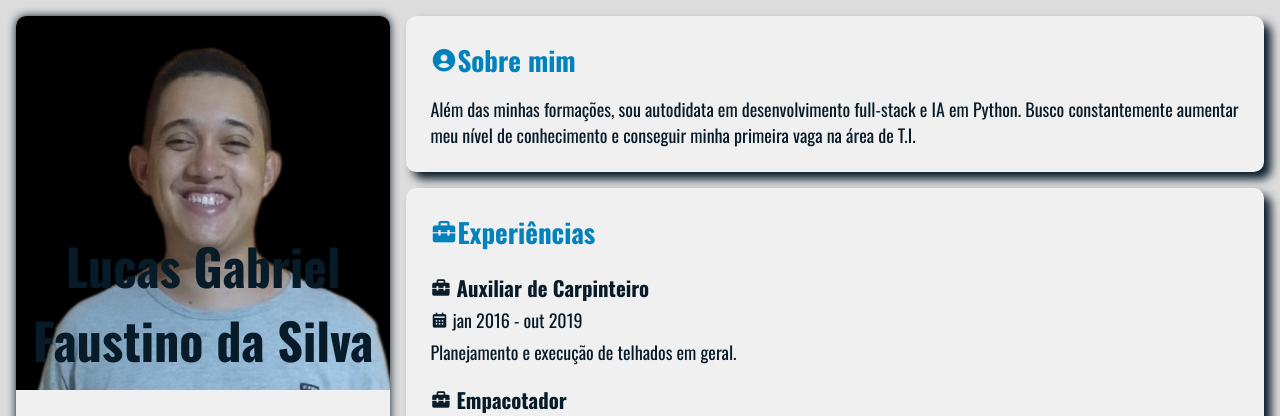
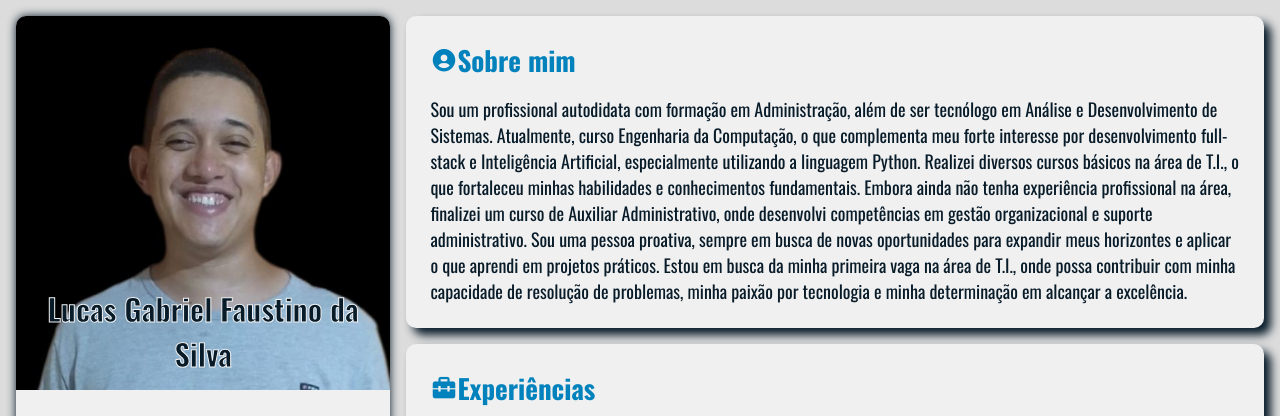
Before and after one commit to LucasGabrielFaustinoDaSilva/Curriculo-html, a plain HTML site: page index.html in a window 1280 px wide. Shown: the top 416 px of the page. Drawn offline with nearby package versions, Linux system fonts and the light colour scheme.

Commit message:
Finalizado

```diff
--- a/index.html
+++ b/index.html
@@ -1,14 +1,12 @@
 <!DOCTYPE html>
 <html lang="pt-br">
+
 <head>
   <meta charset="UTF-8" />
   <meta name="viewport" content="width=device-width, initial-scale=1.0" />
   <title>Lucas Gabriel Faustino da Silva</title>
   <link rel="shortcut icon" href="img/favicon.png" type="image/x-icon" />
-    <link
-      href="https://unpkg.com/boxicons@2.1.4/css/boxicons.min.css"
-      rel="stylesheet"
-    />
+  <link href="https://unpkg.com/boxicons@2.1.4/css/boxicons.min.css" rel="stylesheet" />
   <link rel="stylesheet" href="style.css" />
 </head>
 
@@ -16,7 +14,7 @@
   <main>
     <section class="left">
       <div class="foto">
-          <img src="Lucas Gabriel.jpg" alt="Foto de perfil" />
+        <img src="foto/Lucas Gabriel.jpg" alt="Foto de perfil" />
         <h1>Lucas Gabriel Faustino da Silva</h1>
       </div>
       <div class="pessoais">
@@ -76,9 +74,17 @@
       <div class="sobre">
         <h2><i class="bx bxs-user-circle"></i>Sobre mim</h2>
         <p>
-            Além das minhas formações, sou autodidata em desenvolvimento
-            full-stack e IA em Python. Busco constantemente aumentar meu nível
-            de conhecimento e conseguir minha primeira vaga na área de T.I.
+          Sou um profissional autodidata com formação em Administração, além de ser tecnólogo em Análise e
+          Desenvolvimento de Sistemas. Atualmente, curso Engenharia da Computação, o que complementa meu forte interesse
+          por desenvolvimento full-stack e Inteligência Artificial, especialmente utilizando a linguagem Python.
+          Realizei diversos cursos básicos na área de T.I., o que fortaleceu minhas habilidades e conhecimentos
+          fundamentais.
+
+          Embora ainda não tenha experiência profissional na área, finalizei um curso de Auxiliar Administrativo, onde
+          desenvolvi competências em gestão organizacional e suporte administrativo. Sou uma pessoa proativa, sempre em
+          busca de novas oportunidades para expandir meus horizontes e aplicar o que aprendi em projetos práticos. Estou
+          em busca da minha primeira vaga na área de T.I., onde possa contribuir com minha capacidade de resolução de
+          problemas, minha paixão por tecnologia e minha determinação em alcançar a excelência.
         </p>
       </div>
       <div class="experiencias">
@@ -177,27 +183,16 @@
   </main>
   <footer>
     <p>Siga-me nas Redes Sociais</p>
-      <a
-        href="https://www.linkedin.com/in/lucas-gabriel-faustino-da-silva-1a1737235/"
-        target="_blank"
-        title="LinkedIn"
-      >
+    <a href="https://www.linkedin.com/in/lucas-gabriel-faustino-da-silva-1a1737235/" target="_blank" title="LinkedIn">
       <i class="bx bxl-linkedin-square"></i>
     </a>
-      <a
-        href="https://github.com/LucasGabrielllllllllllllllllllll"
-        target="_blank"
-        title="GitHub"
-      >
+    <a href="https://github.com/LucasGabrielllllllllllllllllllll" target="_blank" title="GitHub">
       <i class="bx bxl-github"></i>
     </a>
-      <a
-        href="https://www.facebook.com/profile.php?id=100031950602077"
-        target="_blank"
-        title="Facebook"
-      >
+    <a href="https://www.facebook.com/profile.php?id=100031950602077" target="_blank" title="Facebook">
 
       <p>Todos os direitos reservados 2025</p>
   </footer>
 </body>
+
 </html>
--- a/style.css
+++ b/style.css
@@ -50,9 +50,10 @@ main {
     position: absolute;
     bottom: 1.2rem;
     color: var(--base-color);
+    -webkit-text-stroke: 1px whitesmoke;
     width: 100%;
     text-align: center;
-    font-size: 50px;
+    font-size: 30px;
 }
 
 i {
```
Also changed, not shown: foto/Lucas Gabriel.jpg (renamed from Lucas Gabriel.jpg). Lines whose indentation alone changed are shown as unchanged.
